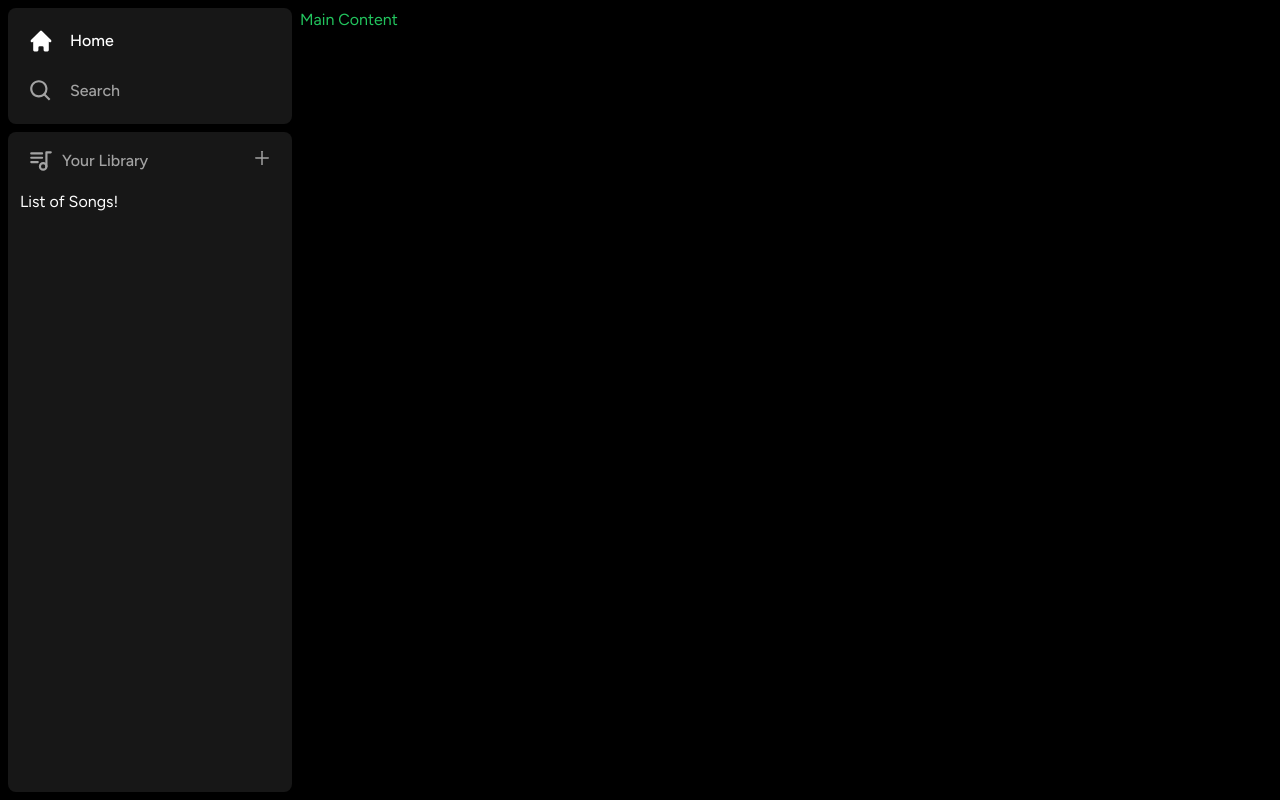
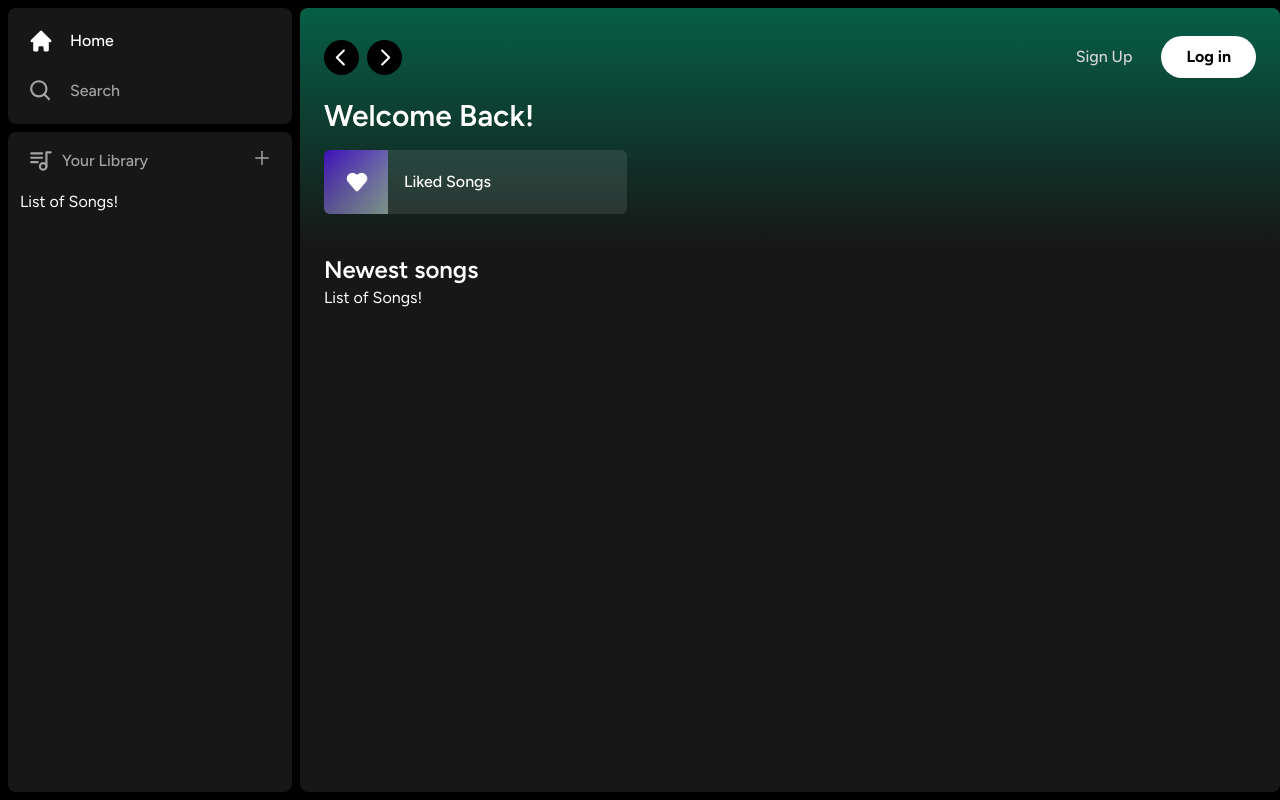
Before and after one commit to bchen11/-Music-Streaming-Web-App, a Next.js app: page / in a window 1280 px wide. Built offline with nearby package versions, Linux system fonts and the light colour scheme.

Commit message:
Basic Layout UI

```diff
--- a/app/(site)/page.tsx
+++ b/app/(site)/page.tsx
@@ -1,7 +1,50 @@
+import Header from "@/components/Header";
+import ListItem from "@/components/ListItem";
+
+
 export default function Home() {
   return (
-    <div className="text-green-500">
-      Main Content
+    <div className="
+      bg-neutral-900
+      rounded-lg
+      h-full
+      w-full
+      overflow-hidden
+      overflow-y-auto
+    ">
+      <Header>
+        <div className="mb-2">
+            <h1 className="
+            text-white
+              text-3xl
+              font-semibold">
+              Welcome Back!
+            </h1>
+            <div className="
+              grid
+              grid-cols-1
+              sm:grid-cols-2
+              xl:grid-cols-3
+              2xl:grid-cols-4
+              gap-3
+              mt-4
+            ">
+              <ListItem
+                image="/images/liked.png"
+                name="Liked Songs"
+                href="liked"
+                />
+            </div>
+        </div>
+      </Header>
+      <div className="mt-2 mb-7 px-6">
+        <div className="flex justify-between items-center">
+          <h1 className="text-white text-2xl font-semibold">
+            Newest songs
+          </h1>
+        </div>
+          List of Songs!
+      </div>
     </div>
   )
 }
--- /dev/null
+++ b/components/Button.tsx
@@ -0,0 +1,47 @@
+import { forwardRef } from "react";
+import { twMerge } from "tailwind-merge";
+
+export interface ButtonProps
+  extends React.ButtonHTMLAttributes<HTMLButtonElement> {}
+
+const Button = forwardRef<HTMLButtonElement, ButtonProps>(({
+  className,
+  children,
+  disabled,
+  type = 'button',
+  ...props
+}, ref) => {
+  return (
+    <button
+      type={type}
+      className={twMerge(
+        `
+        w-full
+        rounded-full
+        bg-green-500
+        border
+        border-transparent
+        px-3
+        py-3
+        disabled:cursor-not-allowed
+        disabled:opacity-50
+        text-black
+        font-bold
+        hover:opacity-75
+        transition
+      `,
+        disabled && 'opacity-75 cursor-not-allowed',
+        className
+      )}
+      disabled={disabled}
+      ref={ref}
+      {...props}
+    >
+      {children}
+    </button>
+  );
+});
+
+Button.displayName = "Button";
+
+export default Button;
--- /dev/null
+++ b/components/Header.tsx
@@ -0,0 +1,138 @@
+"use client";
+import { twMerge } from "tailwind-merge";
+import { useRouter} from "next/navigation";
+import { RxCaretLeft, RxCaretRight} from "react-icons/rx";
+import { HiHome } from "react-icons/hi";
+import { BiSearch } from "react-icons/bi";
+import Button from "./Button";
+
+
+
+interface HeaderProps {
+    children: React.ReactNode;
+    className?: string;
+  }
+
+
+const Header: React.FC<HeaderProps> = ({
+    children,
+    className
+}) => {
+
+    const router = useRouter();
+
+    const handleLogout = () =>{
+        //Handle Logout later
+    }
+
+    return (
+            <div className={twMerge(`
+                h-fit
+                bg-gradient-to-b
+                from-emerald-800
+                p-6
+                `,
+            className
+        )}>
+                <div className="
+                    w-full
+                    mb-4
+                    flex
+                    items-center
+                    justify-between">
+
+                    <div className="
+                        hidden
+                        md:flex
+                        gap-x-2
+                        items-center"
+                    >
+                        <button
+                            onClick ={()=> router.back()}
+                            className="
+                                rounded-full
+                                bg-black
+                                flex
+                                items-center
+                                justify-center
+                                cursor-pointer
+                                hover:opacity-75
+                                transition"
+                        >
+                           <RxCaretLeft className="text-white" size={35}/>
+                        </button>
+
+                        <button
+                            onClick ={()=> router.forward()}
+                            className="
+                                rounded-full
+                                bg-black
+                                flex
+                                items-center
+                                justify-center
+                                cursor-pointer
+                                hover:opacity-75
+                                transition"
+                        >
+                           <RxCaretRight className="text-white" size={35}/>
+                        </button>
+                    </div>
+                    <div className="flex md:hidden gap-x-2 items-center">
+                        <button className="
+                            rounded-full
+                            p-2
+                            bg-white
+                            flex
+                            items-center
+                            justify-center
+                            cursor-pointer
+                            hover:opacity-75
+                            transition
+                            ">
+                            <HiHome className="text-black" size={20} />
+                        </button>
+
+                        <button className="
+                            rounded-full
+                            p-2
+                            bg-white
+                            flex
+                            items-center
+                            justify-center
+                            cursor-pointer
+                            hover:opacity-75
+                            transition
+                            ">
+                            <BiSearch className="text-black" size={20} />
+                        </button>
+                    </div>
+                    <div className="flex justify-between items-center gap-x-4">
+                        <>
+                            <div>
+                                <Button
+                                    onClick={() =>{}}
+                                    className="
+                                        bg-transparent
+                                        text-neutral-300
+                                        font-medium
+                                    ">
+                                    Sign Up
+                                </Button>
+                            </div>
+
+                            <div>
+                                <Button
+                                  onClick={() =>{}}
+                                  className="bg-white px-6 py-2">
+                                    Log in
+                                </Button>
+                            </div>
+                        </>
+                    </div>
+                </div>
+                    {children}
+            </div>
+     );
+}
+
+export default Header;
--- /dev/null
+++ b/components/ListItem.tsx
@@ -0,0 +1,77 @@
+"use client"
+import Image from "next/image";
+
+import { useRouter } from "next/navigation";
+import { FaPlay } from "react-icons/fa";
+
+interface ListItemProps{
+    image: string;
+    name: string;
+    href: string;
+}
+
+const ListItem: React.FC<ListItemProps> = ({
+    image,
+    name,
+    href
+}) => {
+
+    const router = useRouter();
+    const onClick = () => {
+        // Add authentication before push
+        router.push(href);
+    }
+
+    return (
+        <button
+            onClick={onClick}
+            className="
+            relative
+            group
+            flex
+            items-center
+            rounded-md
+            overflow-hidden
+            gap-x-4
+            bg-neutral-100/10
+            cursor-pointer
+            hover:bg-neutral-100/20
+            transition
+            pr-4
+            "
+        >
+            <div className="relative min-h-[64px] min-w-[64px]">
+                <Image
+                     className="object-cover"
+                     src={image}
+                     fill
+                     alt="Image"
+                     />
+            </div>
+                <p className="font-medium truncate py-5">
+                    {name}
+                </p>
+                <div
+                    className="
+                    absolute
+                    transition
+                    opacity-0
+                    rounded-full
+                    flex
+                    items-center
+                    justify-center
+                    bg-green-500
+                    p-4
+                    drop-shadow-md
+                    right-5
+                    group-hover:opacity-100
+                    hover:scale-110
+                    "
+                 >
+                    <FaPlay className="text-black" />
+                </div>
+      </button>
+     );
+}
+
+export default ListItem;
```
Also changed, not shown: public/images/liked.png (added).
